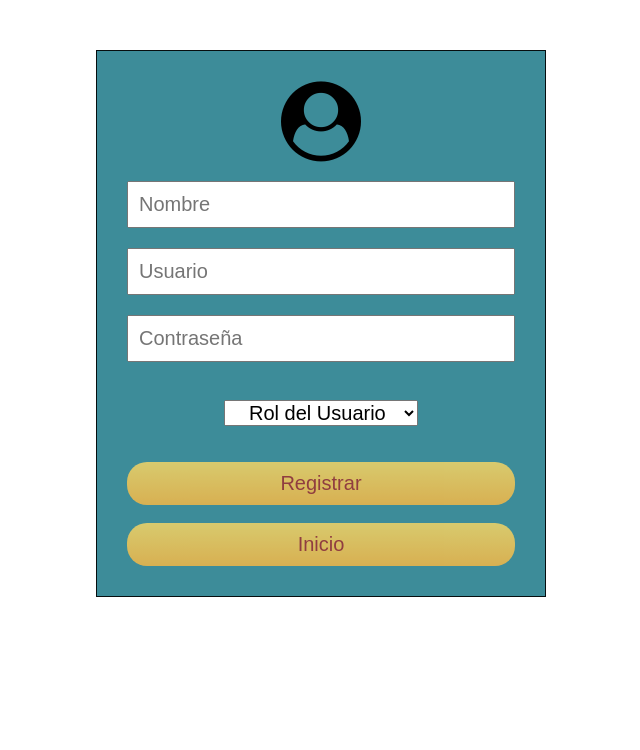
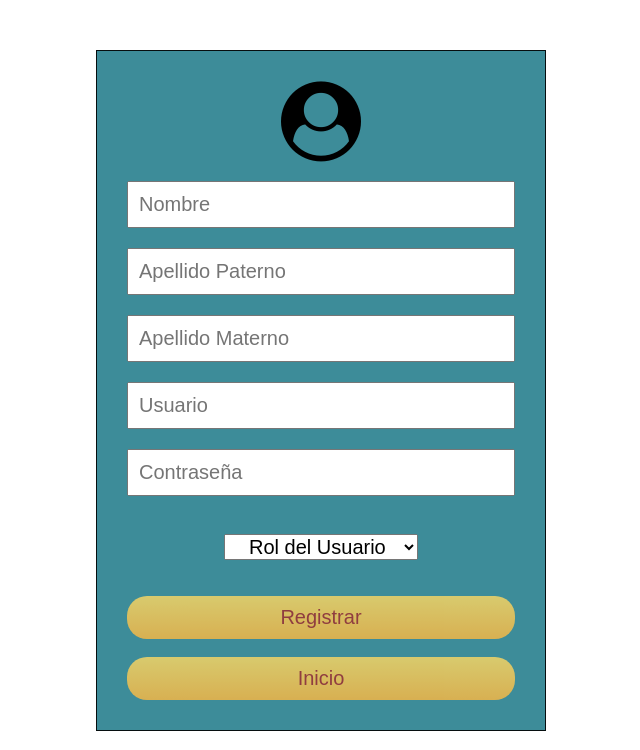
Before and after one commit to macmin/sistemaReportes, a PHP site: page /usuarios.php in a window 1280 px wide. Shown: the part 50-800 px from the top of the page, without its empty margins (319-959 px from the left). Run offline with PHP 8.4, Linux system fonts and the light colour scheme.

Commit message:
cajas de texto adicionadas

```diff
--- a/usuarios.php
+++ b/usuarios.php
@@ -15,6 +15,8 @@
 				<center>
 					<i class="fa fa-user-circle fa-5x centrar" aria-hidden="true"></i>
 					<input type="text" class="cajaTexto" placeholder="Nombre">
+					<input type="text" class="cajaTexto" placeholder="Apellido Paterno">
+					<input type="text" class="cajaTexto" placeholder="Apellido Materno">
 					<input type="text" class="cajaTexto" placeholder="Usuario">
 					<input type="password" class="cajaTexto" placeholder="Contraseña">
 					<br>
```
